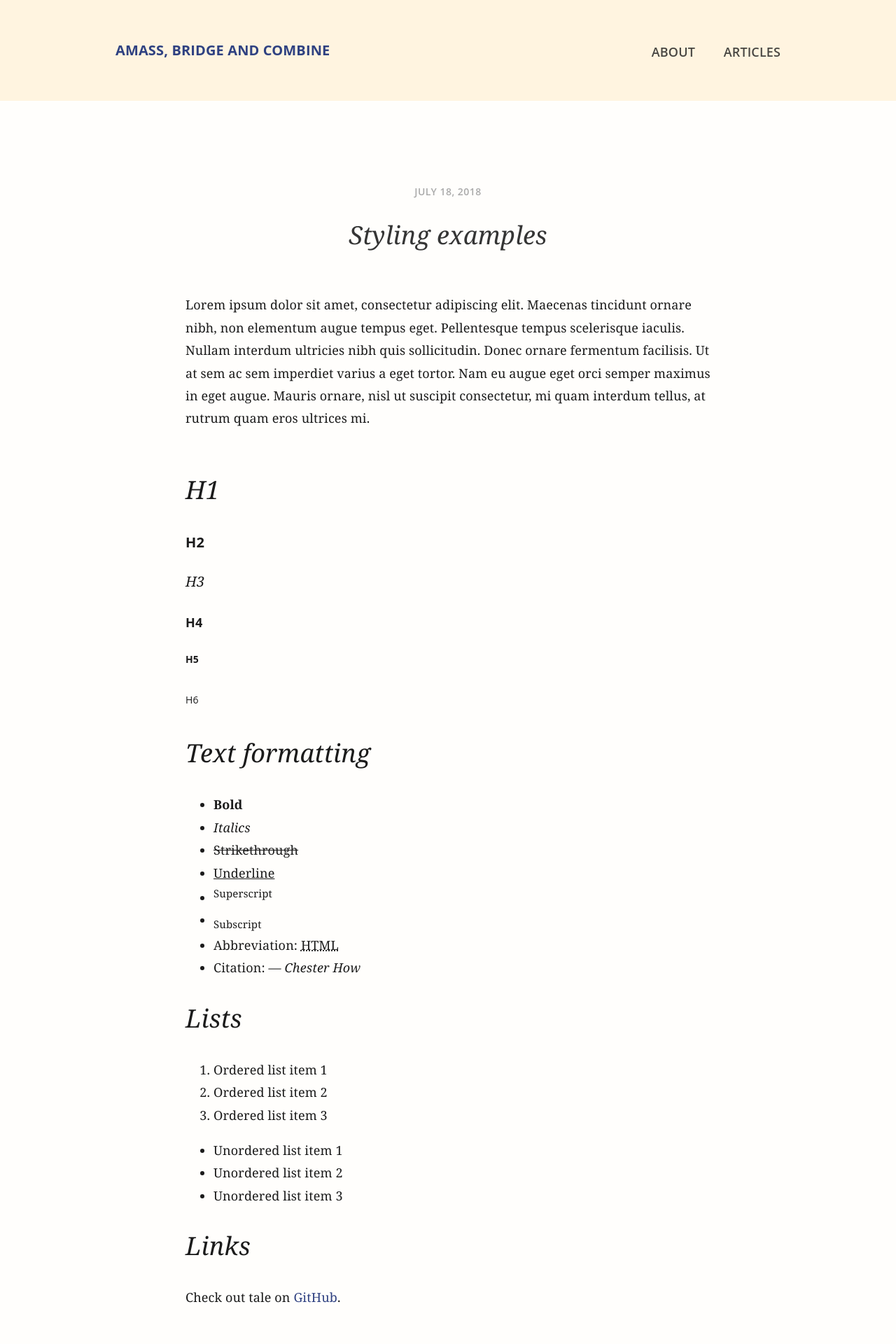
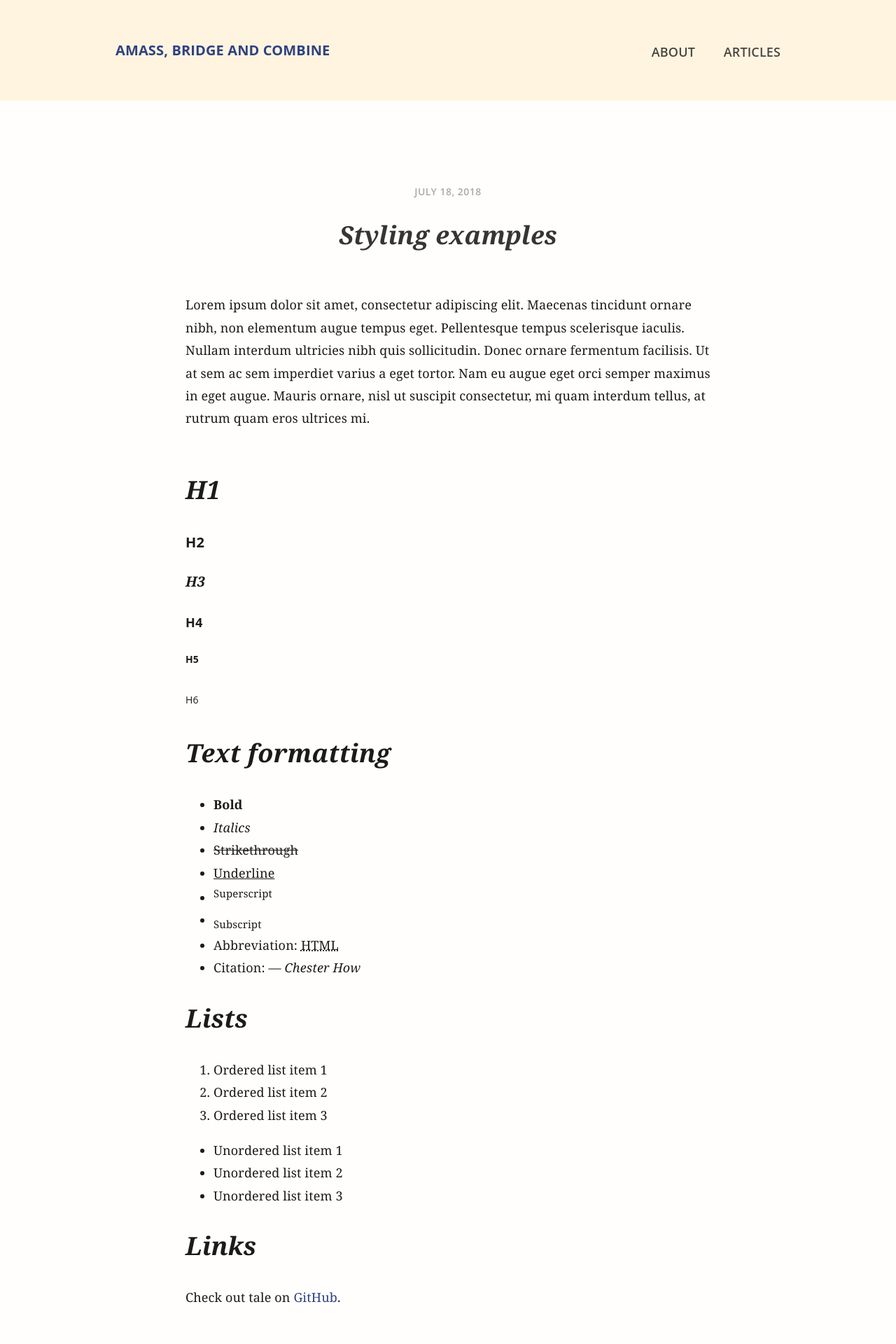
Before and after one commit to sunnyoaks/portfolio, a Jekyll site: the page built from _posts/2018-07-18-styling-examples.md, in a window 1280 px wide. Shown: the top 1920 px of the page at 70% size. Built offline with Jekyll 4.4.1, drawn with Linux system fonts in a browser that asks for light colours.

Commit message:
All articles title

```diff
--- a/_sass/ambridge/_base.scss
+++ b/_sass/ambridge/_base.scss
@@ -30,11 +30,8 @@
   -webkit-text-size-adjust: 100%;
 }
 
-h1,
-h2,
-h3,
-h4,
-h5,
+
+
 h6 {
     font-weight: $normal;
     font-family: $sans-serif;
@@ -132,3 +129,9 @@
   text-transform: uppercase;
   font-size: $fs4;
  }
+
+ .AllPosts {
+  font-size: $fs2;
+  font-family: $serif-primary;
+  font-style: italic;
+ }
```
